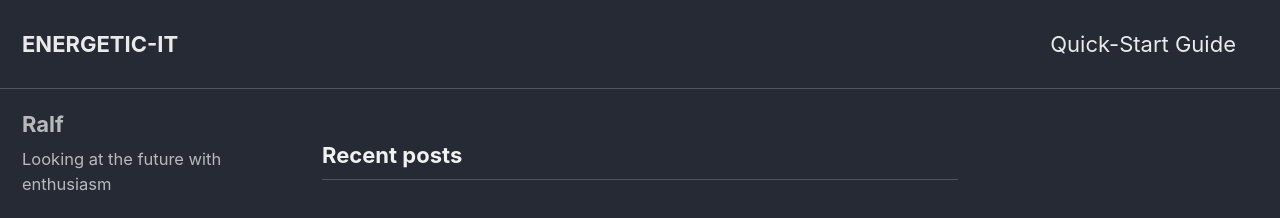
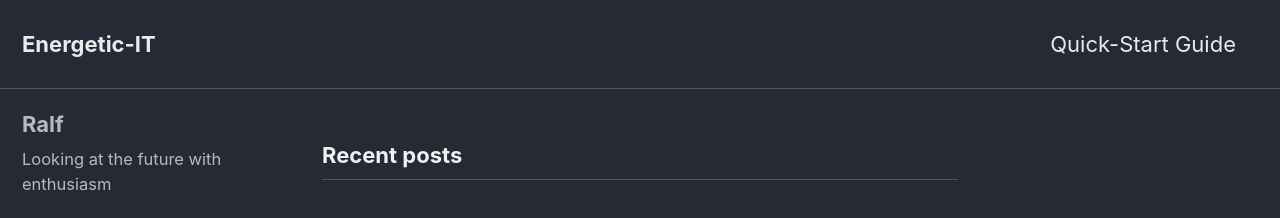
Before and after one commit to energetic-it/energetic-it.github.io, a Jekyll site: the page built from index.html, in a window 1280 px wide and 900 px high. Shown: the top 218 px of the window. Built offline with Jekyll 4.4.1, drawn with Linux system fonts in a browser that asks for light colours; nearby versions of some CDN libraries; the list of posts is cut into pages by our own code.

Commit message:
change of cap to lower

```diff
--- a/_config.yml
+++ b/_config.yml
@@ -15,7 +15,7 @@ minimal_mistakes_skin    : "dark" # "air", "aqua", "contrast", "dark", "dirt", "
 
 # Site Settings
 locale                   : "en-US"
-title                    : "ENERGETIC-IT"
+title                    : "Energetic-IT"
 title_separator          : "-"
 name                     : &name "Ralf"
 description              : &description "Looking at the future with enthusiasm"
```
